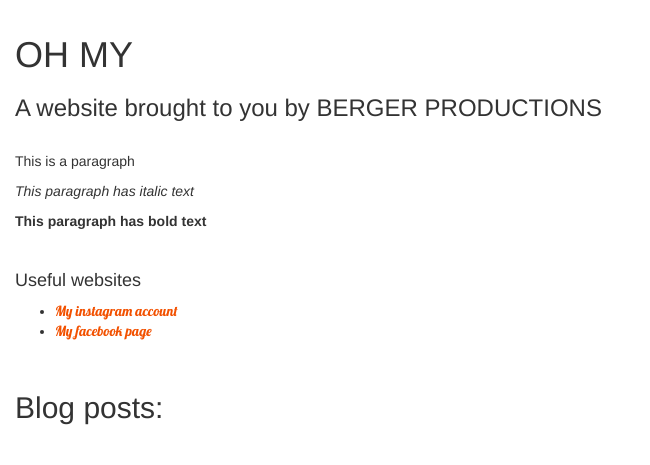
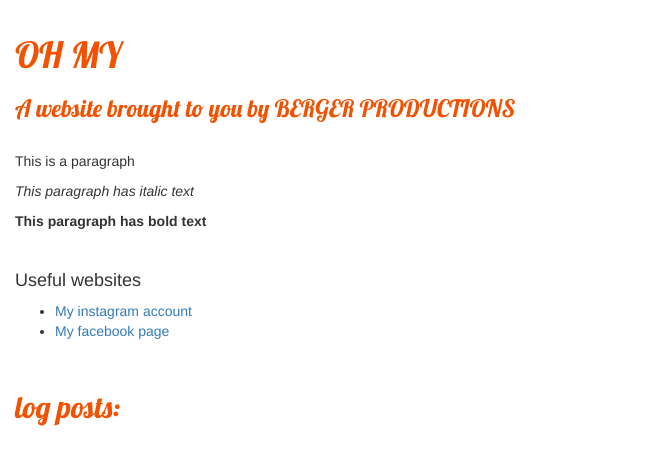
Before and after one commit to BirkBerger/my-first-blog, a Django app: page / in a window 1280 px wide. Shown: the top 465 px of the page, without its empty margins (0-650 px from the left). Run offline with Django 3.2, Linux system fonts and the light colour scheme; data that the repository does not hold is empty; some libraries are stand-ins or nearby versions.

Commit message:
added <a to HTML file

```diff
--- a/blog/static/css/blog.css
+++ b/blog/static/css/blog.css
@@ -1,4 +1,4 @@
-h1 a, h2 a, h3 a, h4 a, li a {
+h1 a, h2 a, h3 a {
     color: #F25100;
     font-family: 'Lobster', serif;
 }
--- a/blog/templates/blog/post_list.html
+++ b/blog/templates/blog/post_list.html
@@ -1,4 +1,5 @@
 {% load static %}
+
 <html>
 <head>
     <title>OH MY</title>
@@ -10,8 +11,8 @@
 <body>
 
     <div>
-        <h1>OH MY</h1>
-        <h3>A website brought to you by BERGER PRODUCTIONS </h3>
+        <h1><a href="/">OH MY</a></h1>
+        <h3><a href="/">A website brought to you by BERGER PRODUCTIONS</a></h3>
     </div>
 
     <br>
@@ -23,7 +24,7 @@
 
     <br>
     <div>
-        <h4>Useful websites</h4>
+        <h4> Useful websites</h4>
         <ul>
             <li><a href="https://www.instagram.com/birkberger/" class="external_link">My instagram account</a></li>
             <li><a href="https://www.facebook.com/thea.b.berger/" class="external_link">My facebook page</a></li>
@@ -32,12 +33,12 @@
 
     <div>
         <br>
-        <h2>Blog posts:</h2>
+        <h2><a href="/">log posts:</a></h2>
     </div>
 
     {% for post in posts %}
     <div>
-        <h3>published: {{ post.published_date }}</h3>
+        <h3><a href="/">published: {{ post.published_date }}</a></h3>
         <h4>title: {{ post.title }}</h4>
         <h4>author: {{ post.author }}</h4>
         <p>
```
